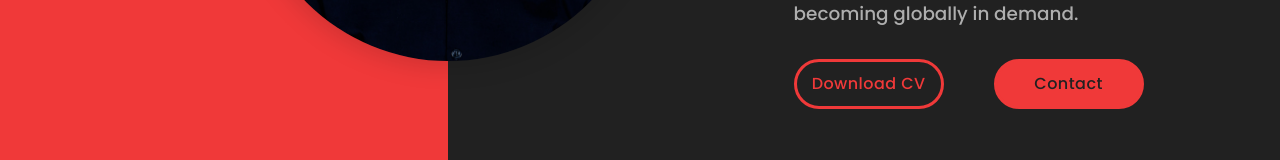
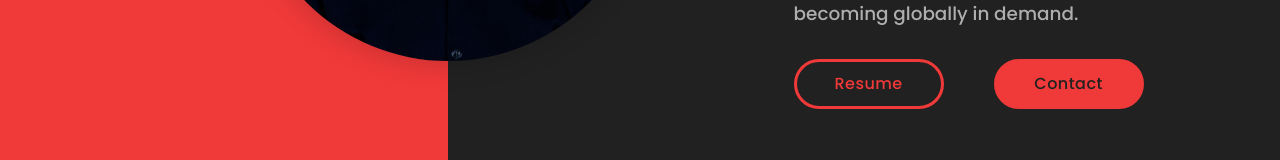
Before and after one commit to Nandudumare/My-Portfolio, a React (Create React App) app: page / in a window 1280 px wide. Shown: the part 539-699 px from the top of the page. Built offline with nearby package versions, Linux system fonts and the light colour scheme; a web font is replaced by a local one.

Commit message:
hover-remove-on-contact-submit

```diff
--- a/src/components/Contacts/Contacts.js
+++ b/src/components/Contacts/Contacts.js
@@ -119,7 +119,7 @@ function Contacts() {
             backgroundColor: theme.primary,
             color: theme.secondary,
             transition: '250ms ease-in-out',
-            '&:hover': {
+            '&:active': {
                 transform: 'scale(1.08)',
                 color: theme.secondary,
                 backgroundColor: theme.tertiary,
--- a/src/components/Landing/Landing.js
+++ b/src/components/Landing/Landing.js
@@ -172,7 +172,7 @@ function Landing() {
                                     rel='noreferrer'
                                 >
                                     <Button className={classes.resumeBtn}>
-                                        Download CV
+                                        Resume
                                     </Button>
                                 </a>
                             )}
```
